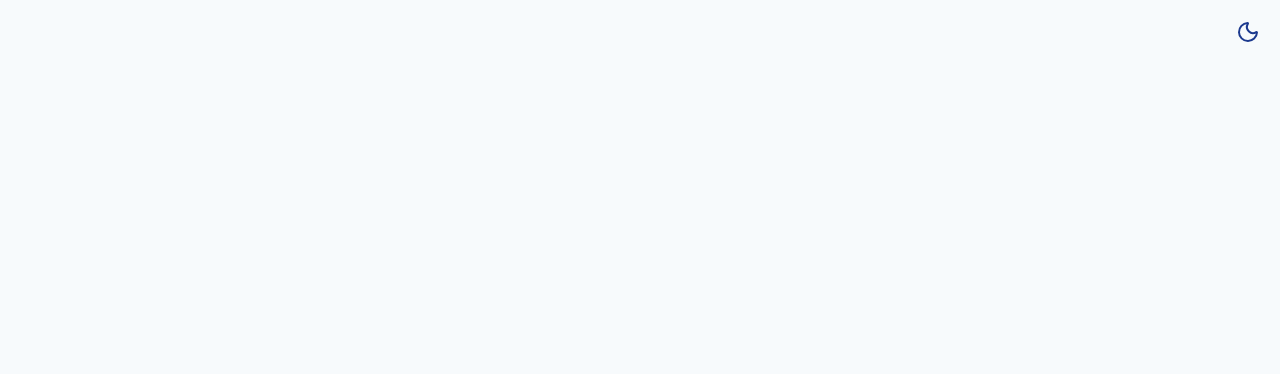
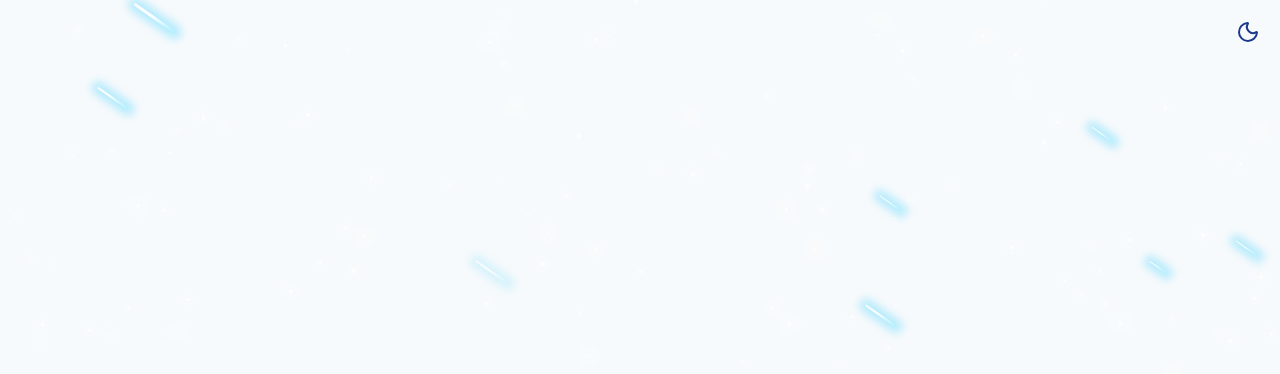
Before and after one commit to ErickHlee/React-Course, a React (Vite) app: page / in a window 1280 px wide. Shown: the top 374 px of the page. Built offline with nearby package versions, Linux system fonts and the light colour scheme.

Commit message:
Background star concluído

```diff
--- /dev/null
+++ b/src/components/StarBackground.jsx
@@ -0,0 +1,85 @@
+import { useEffect, useState } from "react";
+
+export const StarBackground = () => {
+  const [stars, setStars] = useState([]);
+  const [meteors, setMeteor] = useState([]);
+
+  useEffect(() => {
+    generateStars();
+    generateMeteors();
+  }, []);
+
+  // Vamos adaptar a geração de estrelas de acordo com o tamanho do monitor
+  const generateStars = () => {
+    const numberOfStars = Math.floor(
+      (window.innerWidth * window.innerHeight) / 5000
+    );
+
+    const newStars = [];
+
+    for (let i = 0; i < numberOfStars; i++) {
+      newStars.push({
+        id: i,
+        size: Math.random() * 3 + 1,
+        x: Math.random() * 100,
+        y: Math.random() * 100,
+        opacity: Math.random() * 0.5 + 0.5,
+        animationDuration: Math.random() * 4 + 2,
+      });
+    }
+
+    setStars(newStars);
+  };
+
+  const generateMeteors = () => {
+    const numberOfMeteors = 10;
+    const newMeteors = [];
+
+    for (let i = 0; i < numberOfMeteors; i++) {
+      newMeteors.push({
+        id: i,
+        size: Math.random() * 2 + 1,
+        x: Math.random() * 100,
+        y: Math.random() * 20,
+        delay: Math.random() * 15,
+        animationDuration: Math.random() * 3 + 3,
+      });
+    }
+
+    setMeteor(newMeteors);
+  };
+
+  return (
+    <div className="fixed inset-0 overflow-hidden pointer-events-none z-0">
+      {stars.map((star) => (
+        <div
+          key={star.id}
+          className="star animate-pulse-subtle"
+          style={{
+            width: star.size + "px",
+            height: star.size + "px",
+            left: star.x + "%",
+            top: star.y + "%",
+            opacity: star.opacity,
+            animationDuration: star.animationDuration + "s",
+          }}
+        />
+      ))}
+
+      {meteors.map((meteor) => (
+        <div
+          key={meteor.id}
+          className="meteor animate-meteor"
+          style={{
+            width: meteor.size * 20 + "px",
+            height: meteor.size + "px",
+            left: meteor.x + "%",
+            top: meteor.y + "%",
+            animationDelay: meteor.delay,
+            animationDuration: meteor.animationDuration + "s",
+          }}
+        />
+      ))}
+    </div>
+  );
+};
--- a/src/index.css
+++ b/src/index.css
@@ -17,7 +17,7 @@
     --animate-fade-in-delay-2: fade-in 0.7s ease-out 0.4s fowards;
     --animate-fade-in-delay-3: fade-in 0.7s ease-out 0.6s fowards;
     --animate-fade-in-delay-4: fade-in 0.7s ease-out 0.8s fowards;
-    --animate-meteor: meteor 5s linear infinte;
+    --animate-meteor: meteor 5s linear infinite;
 
     @keyframes float {
         0%,
@@ -56,7 +56,7 @@
 
     @keyframes meteor {
         0% {
-            transform: rotate (215deg) translateX(0);
+            transform: rotate(215deg) translateX(0);
             opacity: 1;
         }
         70% {
@@ -162,8 +162,9 @@ Assim que definir elas, pode usar elas na className como se fosse um style */
 }
 
 @utility meteor {
-    @apply absolute bg-linear-to-r from-white via-white to-transparent rounded-full;
-    box-shadow: 0 0 10px 5px rgba(255,255,255, 0.3);
+    @apply absolute rounded-full;
+    background: linear-gradient(90deg, #aeefff, #ffffff 60%, rgba(174,239,255,0));
+    box-shadow: 0 0 10px 5px rgba(0,195,255, 0.3);
 }
 
 #root {
--- a/src/pages/Home.jsx
+++ b/src/pages/Home.jsx
@@ -1,13 +1,12 @@
-import { ThemeToggle} from "../components/ThemeToggle"
+import { ThemeToggle } from "../components/ThemeToggle"
+import { StarBackground } from "@/components/StarBackground"
 
 export const Home = () => {
     return <div className="min-h-screen bg-background text-foreground overflow-x-hidden">
         {/* Theme Toggle */}
-            <ThemeToggle>
-
-            </ThemeToggle>
+        <ThemeToggle />
         {/* Background Effects */}
-
+        <StarBackground />
         {/* Navbar */}
 
         {/* Main Content */}
```
